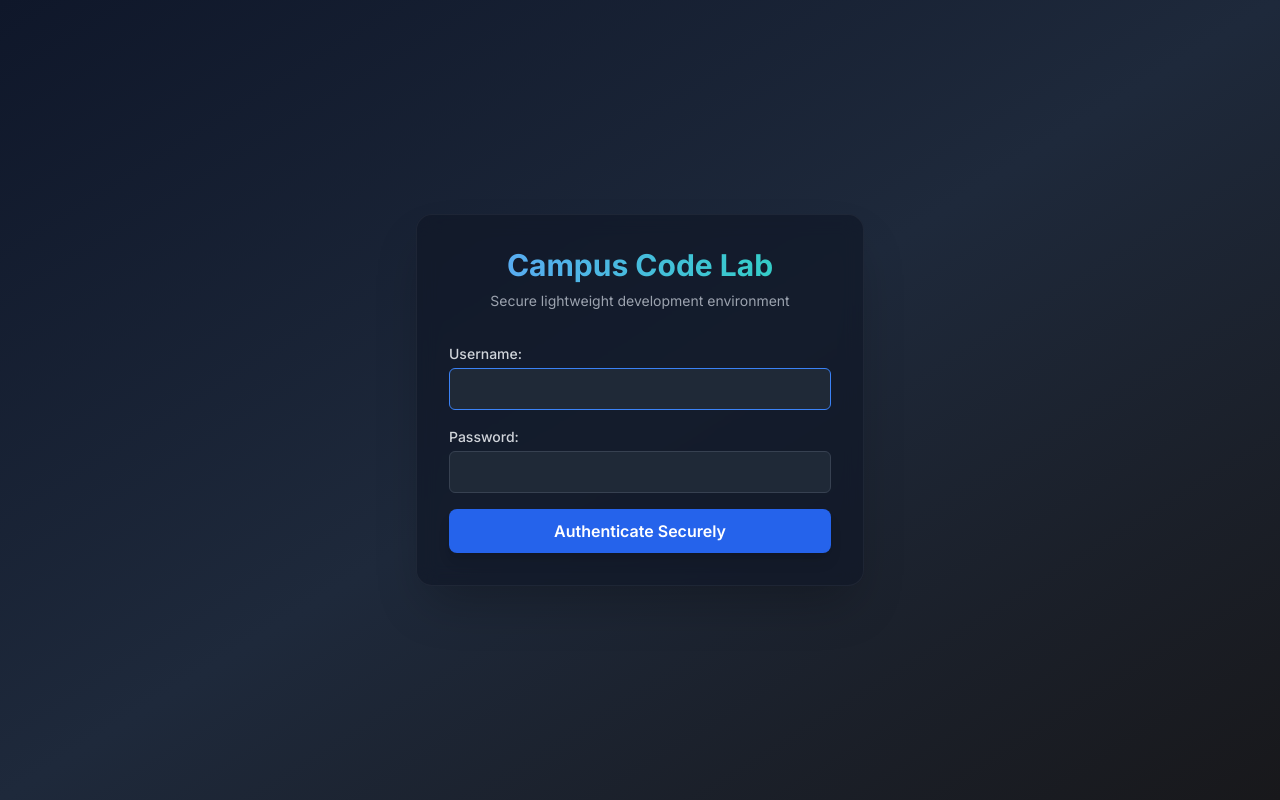
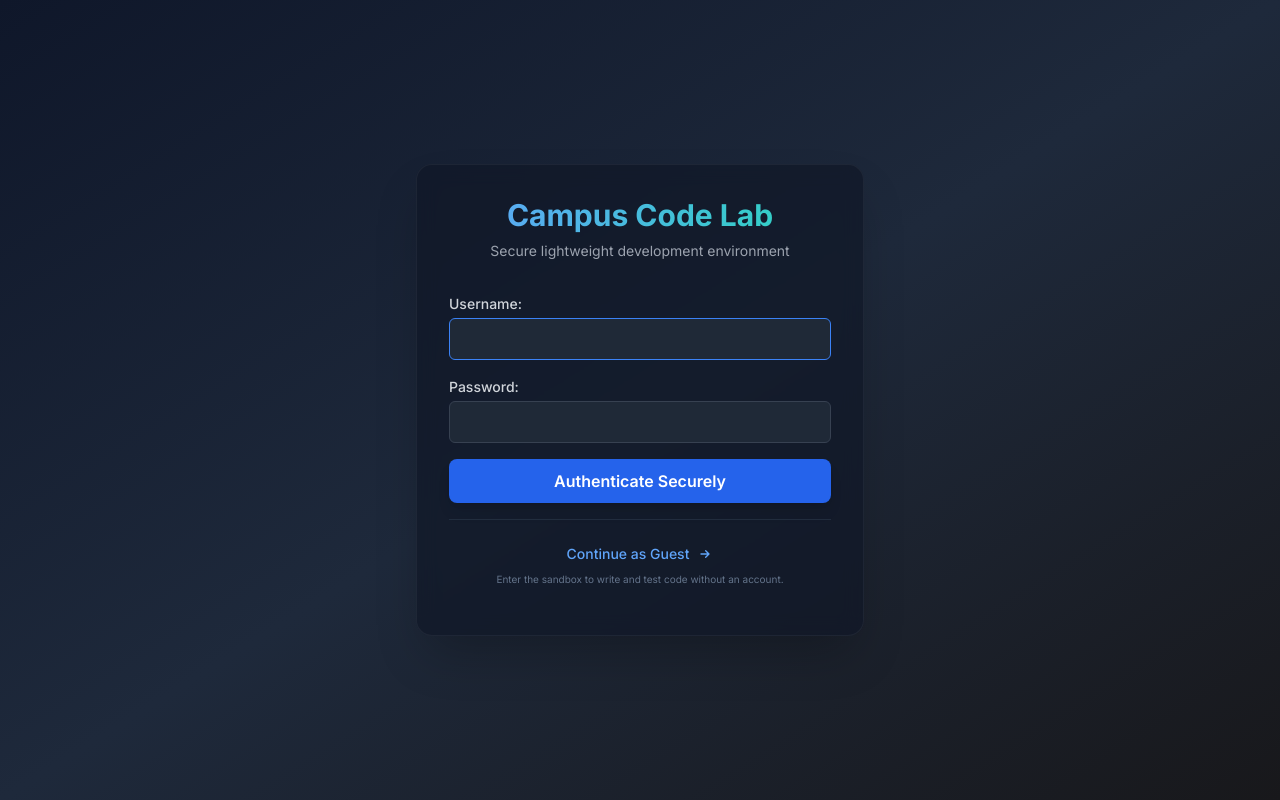
Before and after one commit to Thorium234/compiler, a Django app: page /users/login/ in a window 1280 px wide. Run offline with Django 5.2, Linux system fonts and the light colour scheme; some libraries are stand-ins or nearby versions.

Commit message:
Add Continue as Guest feature for sandbox access

```diff
--- a/submissions/templates/submissions/editor.html
+++ b/submissions/templates/submissions/editor.html
@@ -54,8 +54,9 @@
         class="bg-slate-900 border-b border-slate-800 flex items-center justify-between px-4 py-3 shrink-0 shadow-md">
         <div class="flex items-center gap-4">
             <a href="{% url 'users:dashboard' %}"
-                class="text-slate-400 hover:text-white transition-colors bg-slate-800 hover:bg-slate-700 py-1.5 px-3 rounded text-sm font-medium">←
-                Dashboard</a>
+                class="text-slate-400 hover:text-white transition-colors bg-slate-800 hover:bg-slate-700 py-1.5 px-3 rounded text-sm font-medium">
+                {% if user.is_authenticated %}← Dashboard{% else %}Authenticate{% endif %}
+            </a>
             <h1 class="text-lg font-bold truncate max-w-sm">
                 <span class="text-blue-500 mr-2">/</span>
                 {% if is_practice %}Practice Sandbox{% else %}{{ assignment.title }}{% endif %}
--- a/submissions/views.py
+++ b/submissions/views.py
@@ -11,12 +11,10 @@ def editor_view(request, assignment_id):
     assignment = get_object_or_404(Assignment, id=assignment_id)
     return render(request, 'submissions/editor.html', {'assignment': assignment})
 
-@login_required
 def practice_view(request):
     """Practice sandbox without specific assignment constraints."""
     return render(request, 'submissions/editor.html', {'is_practice': True})
 
-@login_required
 def execute_code_view(request):
     """Temporary test execution API."""
     if request.method == 'POST':
--- a/users/templates/users/login.html
+++ b/users/templates/users/login.html
@@ -66,6 +66,20 @@
                 class="w-full mt-6 bg-blue-600 hover:bg-blue-500 text-white font-semibold py-2.5 px-4 rounded-lg shadow-lg hover:shadow-blue-500/30 transition-all duration-200">
                 Authenticate Securely
             </button>
+
+            <div class="mt-6 pt-6 border-t border-slate-700/50 text-center">
+                <a href="{% url 'submissions:practice' %}"
+                    class="text-blue-400 hover:text-blue-300 text-sm font-medium transition-colors flex items-center justify-center gap-2 group">
+                    Continue as Guest
+                    <svg class="w-4 h-4 transform transition-transform group-hover:translate-x-1" fill="none"
+                        stroke="currentColor" viewBox="0 0 24 24">
+                        <path stroke-linecap="round" stroke-linejoin="round" stroke-width="2"
+                            d="M13 7l5 5m0 0l-5 5m5-5H6"></path>
+                    </svg>
+                </a>
+                <p class="text-[10px] text-slate-500 mt-2">Enter the sandbox to write and test code without an account.
+                </p>
+            </div>
         </form>
     </div>
 
```
Also changed, not shown: submissions/tests.py (+17 -0 lines), db.sqlite3.
